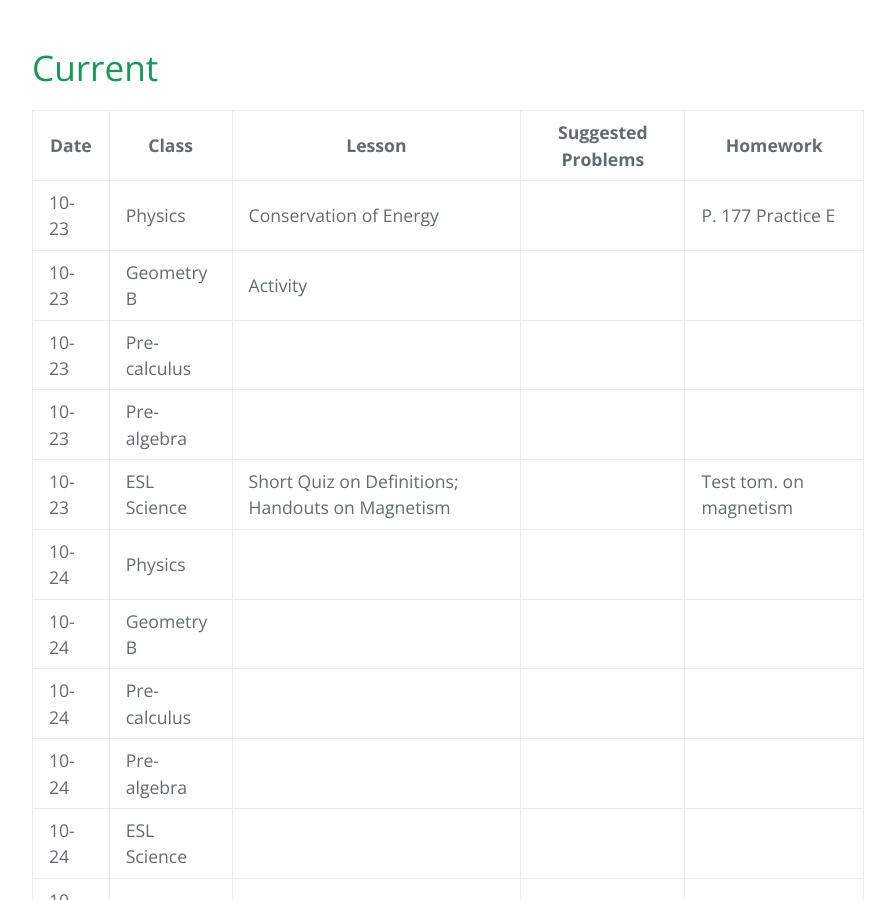
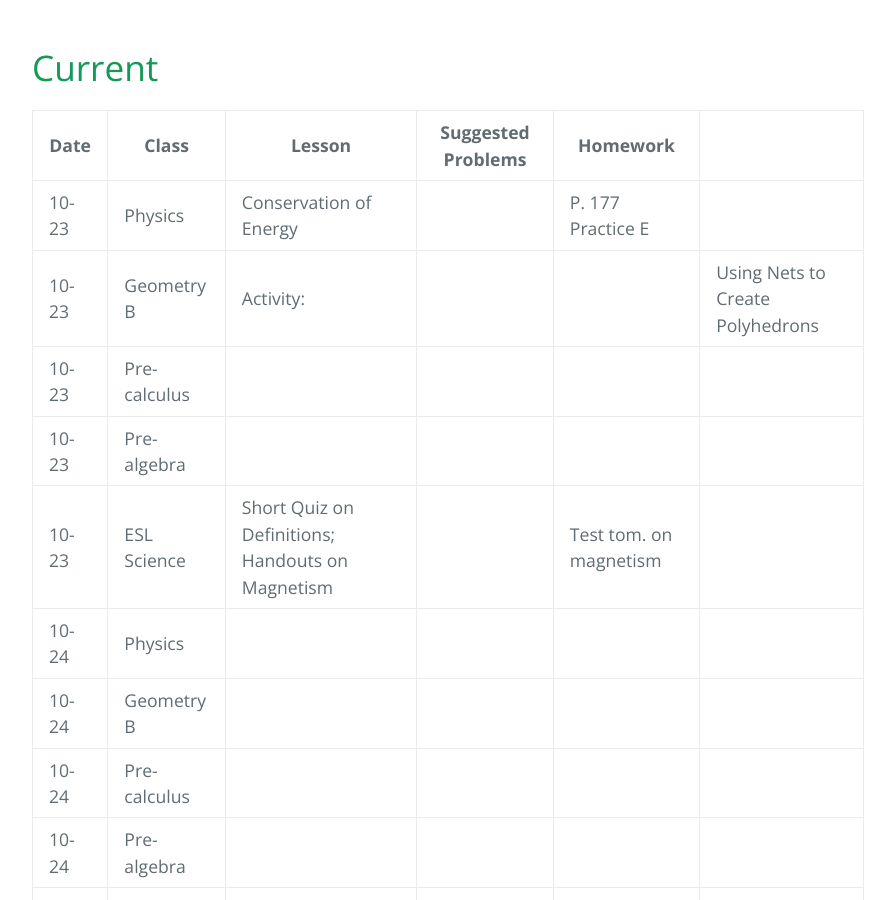
Before and after one commit to gpayoo/gpayoo, a Jekyll site: the page built from index.md, in a window 1280 px wide and 900 px high, scrolled down 458 px. Shown: the whole window, without its empty margins (192-1087 px from the left). Built offline with Jekyll 4.4.1, drawn with Linux system fonts in a browser that asks for light colours; our own code applies the rules of GitHub Pages for plain Markdown files.

Commit message:
Update index.md

```diff
--- a/index.md
+++ b/index.md
@@ -11,7 +11,7 @@ layout: default
 | Date | Class | Lesson | Suggested Problems | Homework |
 | ---- | ----- | ------ | -------- | ---
 | 10-23 | Physics | Conservation of Energy  | | P. 177 Practice E
-| 10-23 | Geometry B | Activity  | |   |
+| 10-23 | Geometry B | Activity:   | |   | Using Nets to Create Polyhedrons
 | 10-23 | Pre-calculus | | |
 | 10-23 | Pre-algebra |   | |
 | 10-23 | ESL Science | Short Quiz on Definitions; Handouts on Magnetism  |  |  Test tom. on magnetism
```
